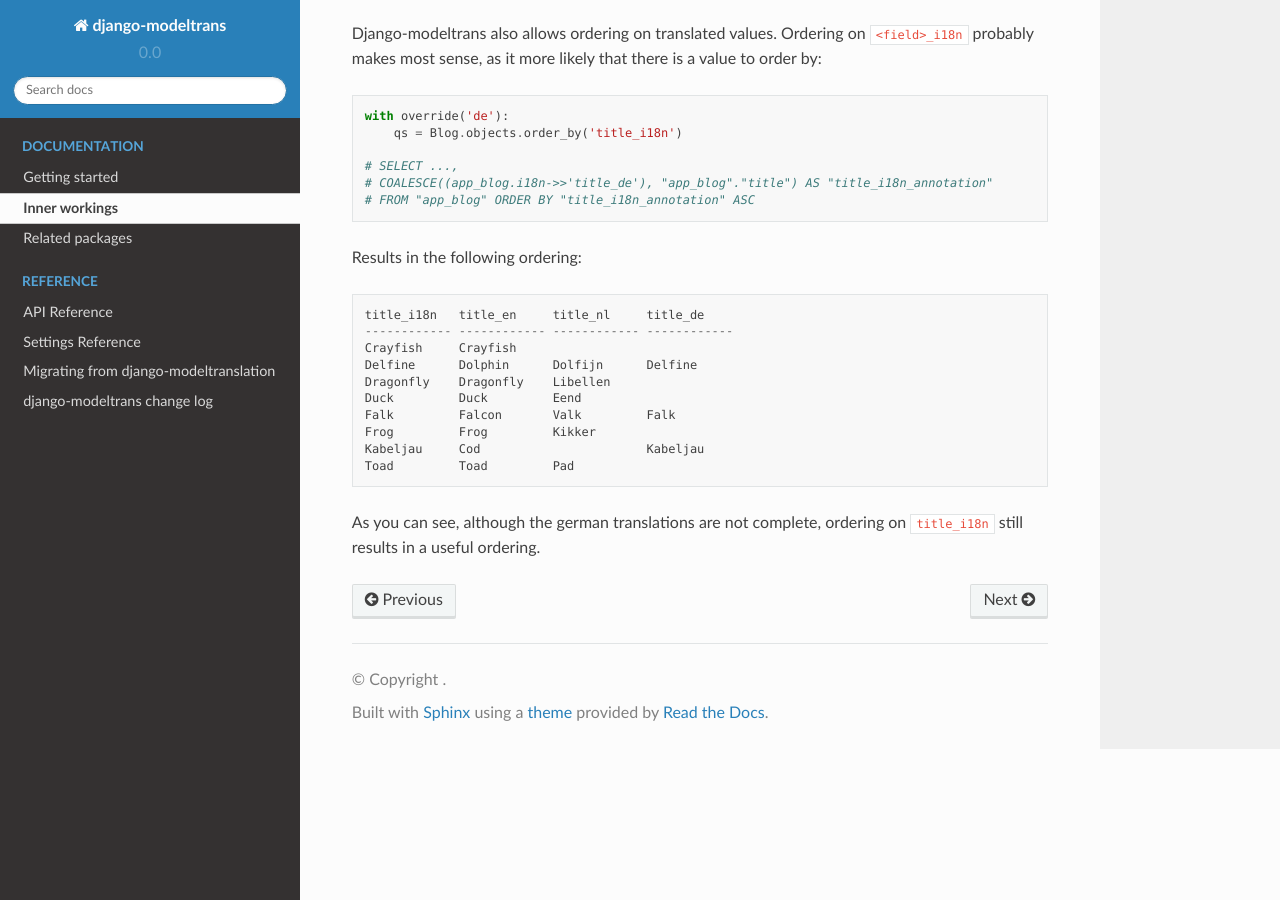
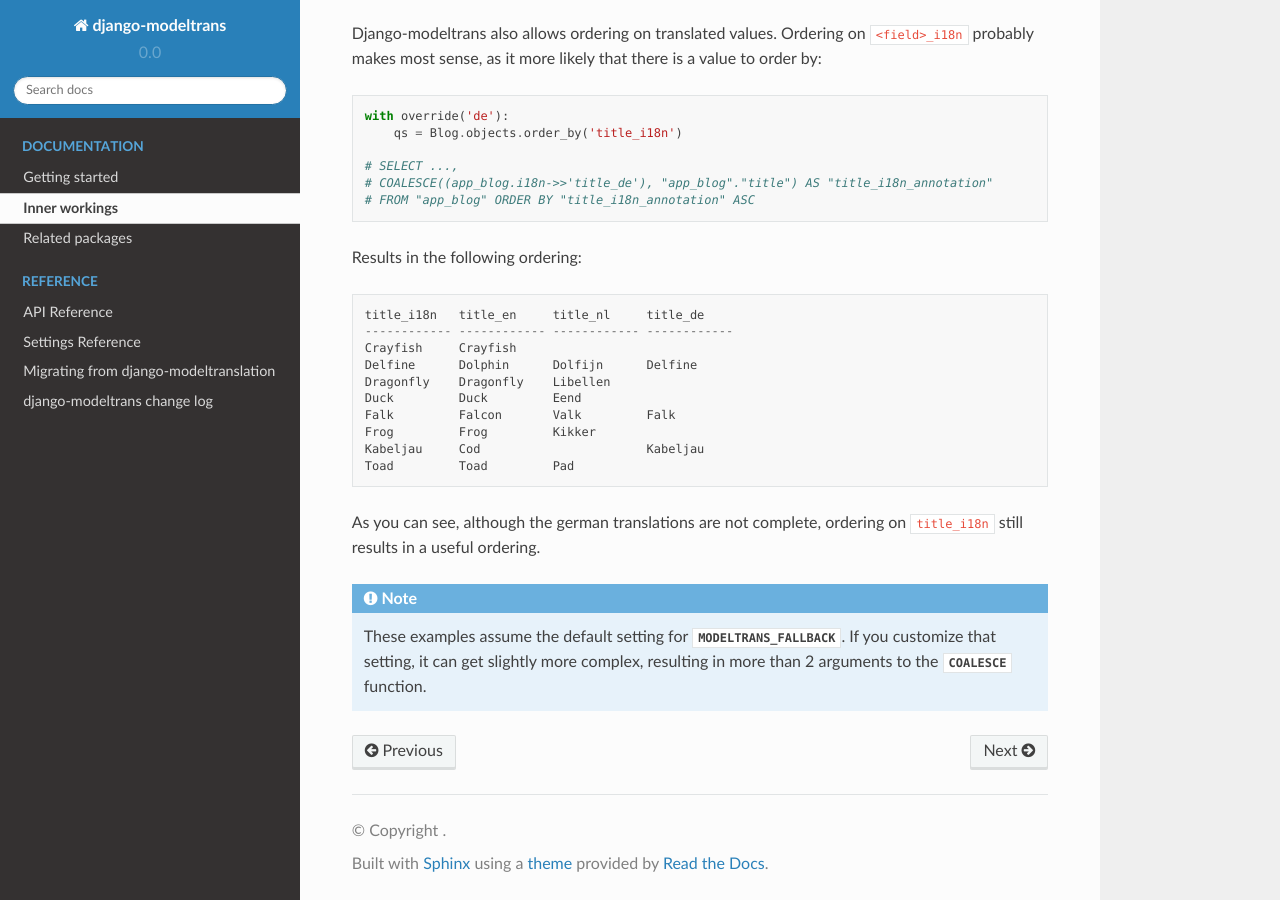
Before and after one commit to zostera/django-modeltrans, a Sphinx documentation site: the page built from docs/pages/inner-workings.rst, in a window 1280 px wide and 900 px high, scrolled down 1982 px. Built offline with Sphinx 7.4.7 and the Read the Docs theme 2.0.0, drawn with Linux system fonts in a browser that asks for light colours.

Commit message:
Add note about MODELTRANS_FALLBACK to inner workings page

```diff
--- a/docs/pages/inner-workings.rst
+++ b/docs/pages/inner-workings.rst
@@ -114,3 +114,9 @@ Results in the following ordering::
 
 As you can see, although the german translations are not complete, ordering on
 ``title_i18n`` still results in a useful ordering.
+
+.. note::
+
+    These examples assume the default setting for `MODELTRANS_FALLBACK`.
+    If you customize that setting, it can get slightly more complex, resulting
+    in more than 2 arguments to the `COALESCE` function.
```
